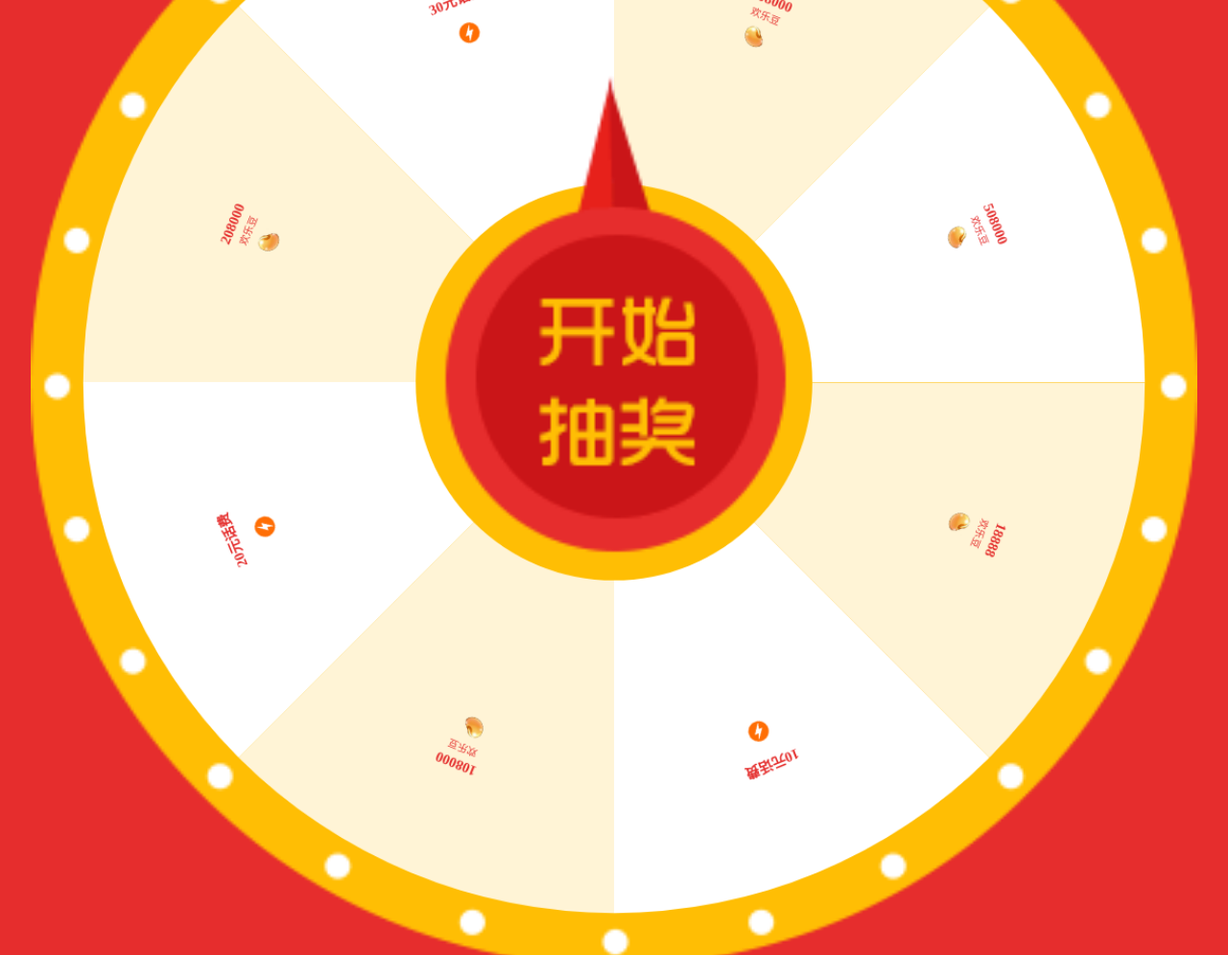
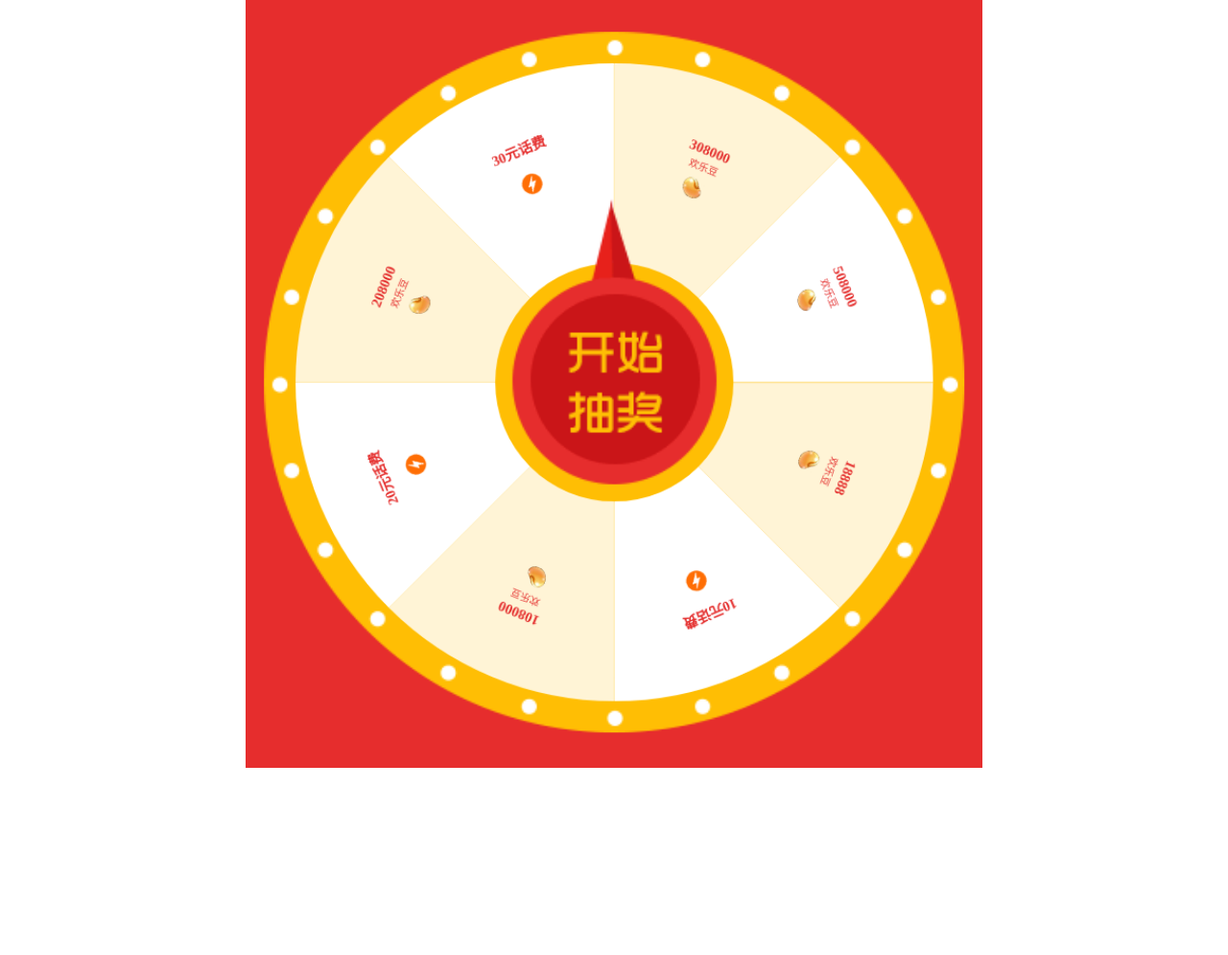
Before and after one commit to Seattlle/Turnplate, a plain HTML site: page index.html in a window 1280 px wide. Shown: the top 995 px of the page at 96% size. After the commit the page ends 800 px from the top, so only its background shows below. Drawn offline with Linux system fonts and the light colour scheme.

Commit message:
代码优化

```diff
--- a/css/style.css
+++ b/css/style.css
@@ -1,6 +1,6 @@
 /* 代码整理：大头网 www.datouwang.com */
 body,ul,ol,li,p,h1,h2,h3,h4,h5,h6,form,fieldset,table,td,img,div{margin:0;padding:0;border:0;}
-body{color:#333; font-size:12px;font-family:"Microsoft YaHei"}
+body{color:#333; font-size:12px;font-family:"Microsoft YaHei";max-width: 768px;overflow-x:hidden;}
 ul,ol{list-style-type:none;}
 select,input,img,select{vertical-align:middle;}
 input{ font-size:12px;}
@@ -8,8 +8,9 @@ a{ text-decoration:none; color:#000;}
 a:hover{color:#c00; text-decoration:none;}
 .clear{clear:both;}
 
+.main{max-width: 768px;background:#e62d2d;margin:0 auto;position: absolute;top:0;left:0;right:0;bottom: 0;}
 /* 大转盘样式 */
-.banner{display:block;width:95%;margin-left:auto;margin-right:auto;margin-bottom: 20px;}
-.banner .turnplate{display:block;width:95%;position: absolute;top: 50%;left: 50%;	-webkit-transform: translateX(-50%) translateY(-50%);transform: translateX(-50%) translateY(-50%);}
+.banner{display:block;margin-left:auto;margin-right:auto;}
+.banner .turnplate{display:block;width:95%;max-width:729.6px;background-image:url(../images/turnplate-bg.png);background-size:100% auto;background-repeat: no-repeat;position: absolute;top: 50%;left: 50%;	-webkit-transform: translateX(-50%) translateY(-50%);transform: translateX(-50%) translateY(-50%);}
 .banner .turnplate canvas.item{width:100%;}
 .banner .turnplate img.pointer{position:absolute;width:31.5%;height:42.5%;left:34.6%;top:23%;}
--- a/index.html
+++ b/index.html
@@ -6,26 +6,26 @@
     <meta http-equiv="Content-Type" content="text/html; charset=utf-8" />
     <meta http-equiv="X-UA-Compatible" content="IE=edge">
     <meta name="viewport" content="width=device-width, initial-scale=1.0">
-		<title>797Game|大转盘抽奖</title>
+    <title>大转盘抽奖</title>
     <link href="css/style.css" rel="stylesheet" type="text/css">
     <script type="text/javascript" src="js/jquery-1.8.3.min.js"></script>
     <script type="text/javascript" src="js/awardRotate.js"></script>
     <script src="js/turplate.js" type="text/javascript" charset="utf-8"></script>
-
 </head>
 
-	<body style="background:#e62d2d;overflow-x:hidden;">
+<body>
     <!-- 代码 开始 -->
+    <div class="main">
         <img src="images/1.png" id="shan-img" style="display:none;" />
         <img src="images/pean.png" id="pean-img" style="display:none;" />
         <div class="banner">
-			<div class="turnplate" style="background-image:url(images/turnplate-bg.png);background-size:100% auto;background-repeat: no-repeat;">
+            <div class="turnplate">
                 <canvas class="item" id="wheelcanvas"></canvas>
                 <img class="pointer" src="images/turnplate-pointer.png" />
             </div>
         </div>
+    </div>
     <!-- 代码 结束 -->
-
 </body>
 
 </html>
```
Lines whose indentation alone changed are shown as unchanged.
